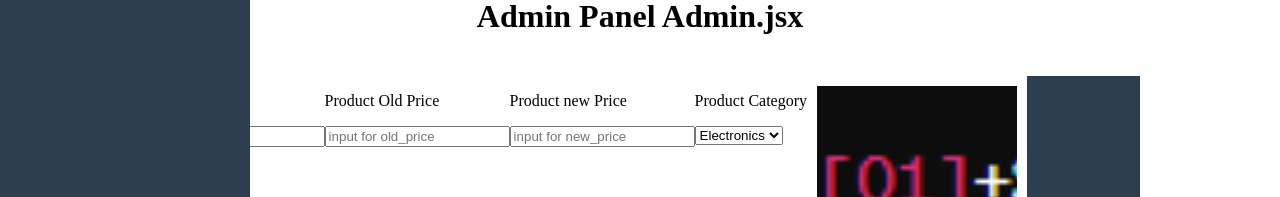
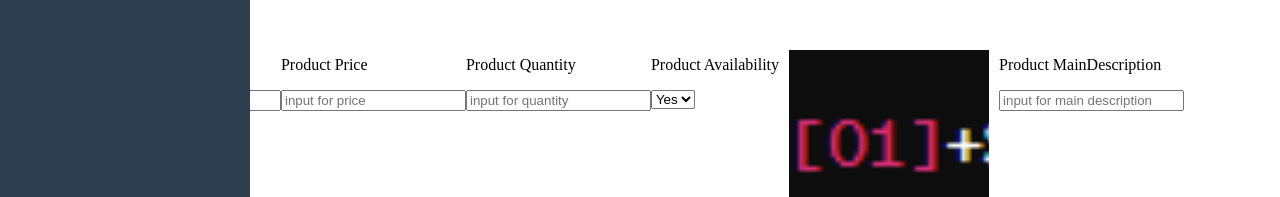
Before and after one commit to barszu/BD2Projekt, a React (Vite) app in the folder admin/: page /addproduct in a window 1280 px wide. Shown: the part 565-762 px from the top of the page. Built offline with nearby package versions, Linux system fonts and the light colour scheme.

Commit message:
admin works, no css

```diff
--- a/admin/src/Components/AddProduct/AddProduct.jsx
+++ b/admin/src/Components/AddProduct/AddProduct.jsx
@@ -6,10 +6,15 @@ const AddProduct = () => {
 
     const [product, setProduct] = React.useState({
         name: "",
-        old_price: "",
-        new_price: "",
-        category: "",
-        image: ""
+        quantity: "",
+        price: "",
+        available: "",
+        productDetails: {
+            mainDescription: "",
+            paragraphDescription: "",
+        },
+        image: "",
+        imageUrl: "",
     });
 
     const imageHandler = (event) => {
@@ -21,12 +26,20 @@ const AddProduct = () => {
         }));
     }
 
-
-
     const productHandler = (event) => {
         setProduct({
             ...product,
             [event.target.name]: event.target.value
+        });
+    }
+
+    const productDetailsHandler = (event) => {
+        setProduct({
+            ...product,
+            productDetails: {
+                ...product.productDetails,
+                [event.target.name]: event.target.value
+            }
         });
     }
 
@@ -48,14 +61,18 @@ const AddProduct = () => {
 
         if (responseData.success) { //zostalo zapisane na serwerze
             productData.image = responseData.path;
+            productData.imageUrl = responseData.path;
+
             console.log('productData', productData);
-            await fetch('http://localhost:4000/addproduct', {
+            await fetch('http://localhost:4000/products/add', {
                 method: 'POST',
                 headers: {
                     Accept: 'application/json',
                     'Content-Type': 'application/json',
                 },
-                body: JSON.stringify(productData),
+                body: JSON.stringify({
+                    newProduct: productData
+                }),
             })
                 .then(response => response.json())
                 .then((data) => {
@@ -74,35 +91,50 @@ const AddProduct = () => {
         <div className={"add-product"}>
             <div className={"addproduct-itemfield"}>
                 <p>Product Name</p>
-                <input value={product.name} onChange={productHandler} type={"text"} name={"name"} placeholder={'input for name'}/>
+                <input value={product.name} onChange={productHandler} type={"text"} name={"name"}
+                       placeholder={'input for name'}/>
             </div>
             <div className={"addproduct-price"}>
-                <p>Product Old Price</p>
-                <input value={product.old_price} onChange={productHandler} type={"number"} name={"old_price"} placeholder={'input for old_price'}/>
+                <p>Product Price</p>
+                <input value={product.price} onChange={productHandler} type={"number"} name={"price"}
+                       placeholder={'input for price'}/>
             </div>
             <div className={"addproduct-price"}>
-                <p>Product new Price</p>
-                <input value={product.new_price} onChange={productHandler} type={"number"} name={"new_price"} placeholder={'input for new_price'}/>
+                <p>Product Quantity</p>
+                <input value={product.quantity} onChange={productHandler} type={"number"} name={"quantity"}
+                       placeholder={'input for quantity'}/>
             </div>
             <div className={"add-product-item-field"}>
-                <p>Product Category</p>
-                <select value={product.category} onChange={productHandler} name={"category"} className={"add-product-selector"}>
-                    <option value={"electronics"}>Electronics</option>
-                    <option value={"fashion"}>Fashion</option>
-                    <option value={"grocery"}>Grocery</option>
-                    <option value={"appliances"}>Appliances</option>
-                    <option value={"sports"}>Sports</option>
-                    <option value={"books"}>Books</option>
+                <p>Product Availability</p>
+                <select value={product.available} onChange={productHandler} name={"available"}
+                        className={"add-product-selector"}>
+                    <option value={true}>Yes</option>
+                    <option value={false}>No</option>
                 </select>
             </div>
             <div className={"add-product-item-field"}>
                 <label htmlFor={"file-input"}>
-                    <img src={image?URL.createObjectURL(image):navlogo} className={"add-product-thumnail-img"} alt='logo2' />
+                    <img src={image ? URL.createObjectURL(image) : navlogo} className={"add-product-thumnail-img"}
+                         alt='logo2'/>
                     <p>klliknij mnie zeby dodac zdjecie!</p>
                 </label>
                 <input onChange={imageHandler} type={"file"} name={"image"} id={"file-input"} hidden/>
             </div>
-            <button onClick={()=>{addProduct().catch(error => alert("blad jakis" + error.message))}} className={"add-product-btn"}>Add Product</button>
+            <div className={"addproduct-itemfield"}>
+                <p>Product MainDescription</p>
+                <input value={product.productDetails.mainDescription} onChange={productDetailsHandler} type={"text"} name={"mainDescription"}
+                       placeholder={'input for main description'}/>
+            </div>
+            <div className={"addproduct-itemfield"}>
+                <p>Product ParagraphDescription</p>
+                <input value={product.productDetails.paragraphDescription} onChange={productDetailsHandler} type={"text"} name={"paragraphDescription"}
+                       placeholder={'input for paragraph description'}/>
+            </div>
+
+            <button onClick={() => {
+                addProduct().catch(error => alert("blad jakis" + error.message))
+            }} className={"add-product-btn"}>Add Product
+            </button>
 
         </div>
     );
--- a/admin/src/Components/ListProduct/ListProduct.css
+++ b/admin/src/Components/ListProduct/ListProduct.css
@@ -20,7 +20,7 @@
 
 .list-product-format-main {
     display: grid;
-    grid-template-columns: repeat(6, 1fr);
+    grid-template-columns: repeat(7, 1fr);
     gap: 10px;
     width: 100%;
     padding: 20px 0 20px 0;
--- a/admin/src/Components/ListProduct/ListProduct.jsx
+++ b/admin/src/Components/ListProduct/ListProduct.jsx
@@ -6,8 +6,8 @@ const ListProduct = () => {
     const [allProducts, setAllProducts] = React.useState([]);
     const [loading, setLoading] = React.useState(true);
 
-    const fetchInfo = async () => {
-        await fetch('http://localhost:4000/allproducts', {
+    const fetchProducts = async () => {
+        await fetch('http://localhost:4000/products/list', {
             method: 'GET',
             headers: {
                 Accept: 'application/json',
@@ -22,36 +22,20 @@ const ListProduct = () => {
     }
 
     React.useEffect(() => {
-        fetchInfo();
+        fetchProducts();
     }, []);
-
-    const removeProduct = async (productId) => {
-        await fetch('http://localhost:4000/removeproduct', {
-            method: 'POST',
-            headers: {
-                Accept: 'application/json',
-                'Content-Type': 'application/json',
-            },
-            body: JSON.stringify({id: productId}),
-        })
-            .then(response => response.json())
-            .then((data) => {
-                console.log(data);
-                fetchInfo();
-        })
-    }
-
 
     return (
         <div className={"list-product"}>
             <h1>ListProduct</h1>
             <div className={"list-product-format-main"}>
                 <p>Products</p>
-                <p>Title</p>
-                <p>Old Price</p>
-                <p>New Price</p>
-                <p>Category</p>
-                <p>Remove</p>
+                <p>Name</p>
+                <p>Quantity</p>
+                <p>Price</p>
+                <p>Available</p>
+                <p>MainDescription</p>
+                <p>ParagraphDescription</p>
             </div>
             <div className={"list-product-allproducts"}>
                 <hr/>
@@ -59,15 +43,13 @@ const ListProduct = () => {
                     return (
                         <>
                             <div key={index} className={"list-product-format-main list-product-format"}>
-                                <img src={product.image} alt={product.name} className={"list-product-image"}/>
+                                <img src={product.imageUrl} alt={product.name} className={"list-product-image"}/>
                                 <p>{product.name}</p>
-                                <p>{product.old_price}</p>
-                                <p>{product.new_price}</p>
-                                <p>{product.category}</p>
-                                <button onClick={async ()=>{
-                                    await removeProduct(product.id);
-                                    await fetchInfo();
-                                }} className={"list-product-remove"}>Remove</button>
+                                <p>{product.quantity}</p>
+                                <p>{product.price}</p>
+                                <p>{product.available.toString()}</p>
+                                <p>{product.productDetails.mainDescription}</p>
+                                <p>{product.productDetails.paragraphDescription}</p>
                             </div>
                             <hr/>
                         </>
```
